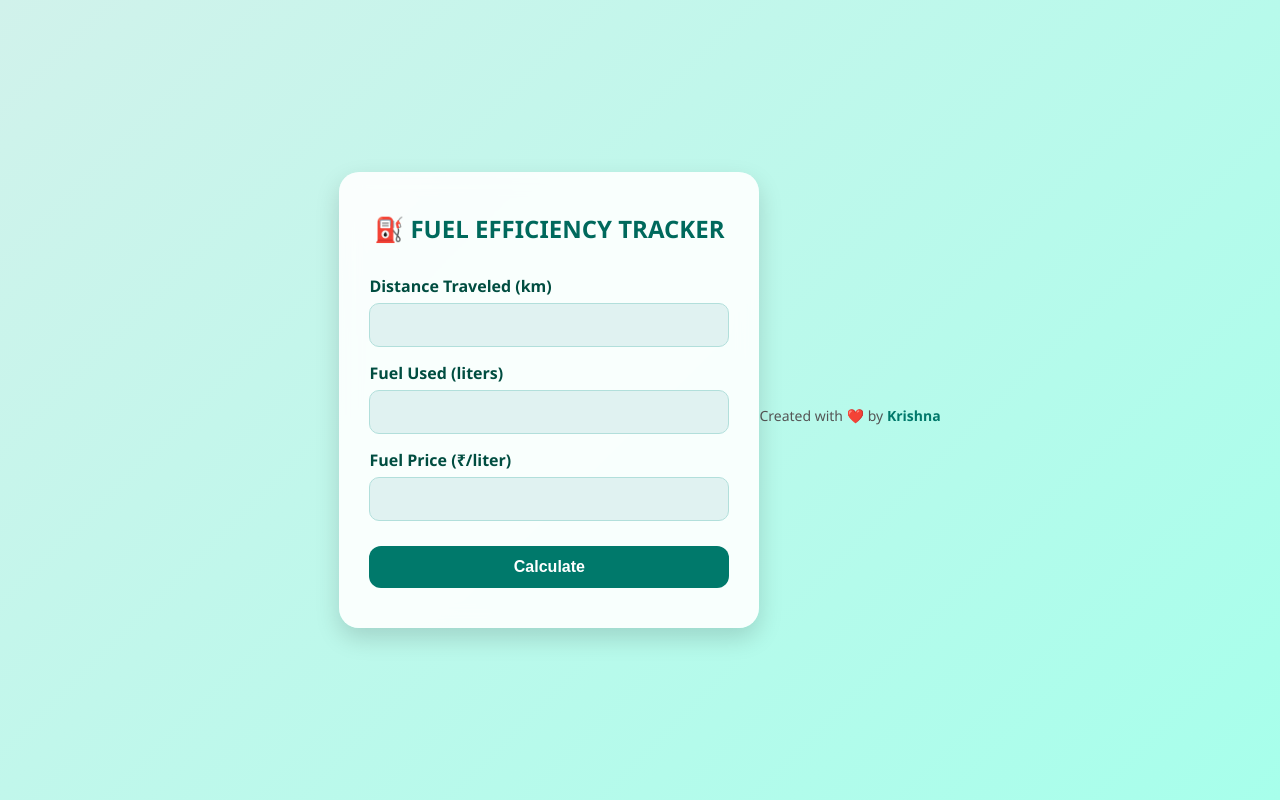
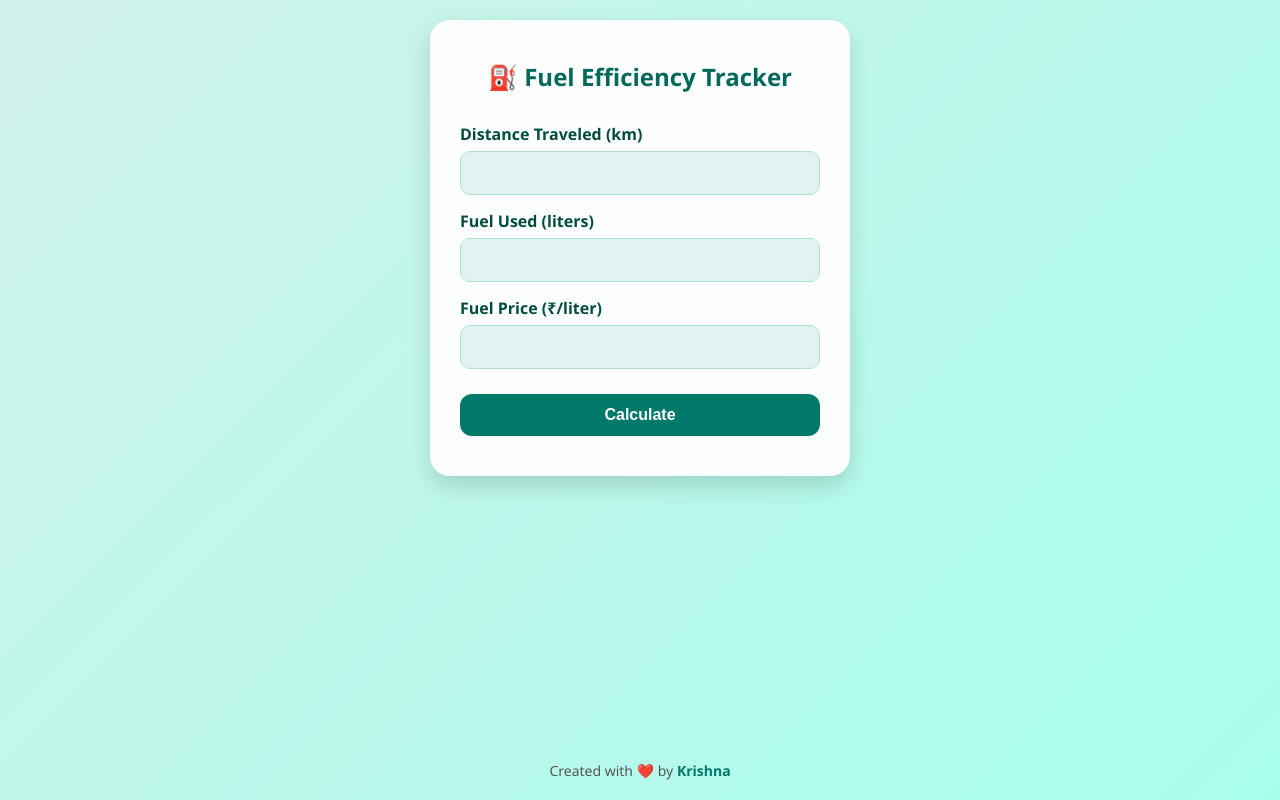
Before and after one commit to KrishnaaSonar/Fuel-Efficiency-Tracker, a Flask app: page / in a window 1280 px wide. Run offline with Flask 3, Linux system fonts and the light colour scheme.

Commit message:
Few Modifications

```diff
--- a/static/style.css
+++ b/static/style.css
@@ -5,19 +5,24 @@
     padding: 0;
 }
 
-body {
+html, body {
+    height: 100%;
     font-family: 'Segoe UI', Tahoma, Geneva, Verdana, sans-serif;
     background: linear-gradient(135deg, #d1f2eb, #a7ffeb);
+}
+
+.page-container {
     min-height: 100vh;
     display: flex;
-    justify-content: center;
+    flex-direction: column;
+    justify-content: space-between;
     align-items: center;
     padding: 20px;
 }
 
 /* Card Container */
 .card {
-    background: rgba(255, 255, 255, 0.9);
+    background: rgba(255, 255, 255, 0.95);
     backdrop-filter: blur(10px);
     border-radius: 20px;
     box-shadow: 0 10px 25px rgba(0, 0, 0, 0.15);
@@ -72,7 +77,7 @@ button {
     font-weight: 600;
     border-radius: 12px;
     cursor: pointer;
-    transition: background-color 0.3s ease;
+    transition: all 0.2s ease;
 }
 
 button:hover {
@@ -83,7 +88,6 @@ button:active {
     transform: scale(0.97);
     box-shadow: 0 4px 10px rgba(0, 0, 0, 0.2) inset;
 }
-
 
 /* Result List */
 ul.results {
@@ -114,12 +118,7 @@ ul.results {
     color: #004d40;
 }
 
-/* Animation */
-@keyframes fadeIn {
-    from { opacity: 0; transform: translateY(30px); }
-    to   { opacity: 1; transform: translateY(0); }
-}
-
+/* Footer */
 .footer {
     text-align: center;
     margin-top: 30px;
@@ -133,3 +132,9 @@ ul.results {
     color: #00796b;
     font-weight: 600;
 }
+
+/* Animation */
+@keyframes fadeIn {
+    from { opacity: 0; transform: translateY(30px); }
+    to   { opacity: 1; transform: translateY(0); }
+}
--- a/templates/index.html
+++ b/templates/index.html
@@ -6,8 +6,9 @@
     <link rel="stylesheet" href="{{ url_for('static', filename='style.css') }}">
 </head>
 <body>
+    <div class="page-container">
         <div class="card">
-        <h1>⛽ FUEL EFFICIENCY TRACKER</h1>
+            <h1>⛽ Fuel Efficiency Tracker</h1>
             <form action="/result" method="POST">
                 <label>Distance Traveled (km)</label>
                 <input type="number" name="distance" step="0.1" required>
@@ -25,6 +26,6 @@
         <footer class="footer">
             Created with ❤️ by <span>Krishna</span>
         </footer>
-
+    </div>
 </body>
 </html>
--- a/templates/result.html
+++ b/templates/result.html
@@ -6,12 +6,13 @@
     <link rel="stylesheet" href="{{ url_for('static', filename='style.css') }}">
 </head>
 <body>
+    <div class="page-container">
         <div class="card">
             <h1>📊 Your Fuel Report</h1>
             <ul class="results">
                 <li><strong>Fuel Efficiency:</strong> {{ efficiency }} km/l</li>
                 <li><strong>Fuel Consumption:</strong> {{ consumption }} L/100km</li>
-            <li><strong>Cost per km:</strong> ₹{{ cost_per_km }}</li>
+                <li><strong>Cost per km:</strong> ₹{{ '%.2f' % cost_per_km }}</li>
             </ul>
             <a href="/" class="back-link">← Calculate Again</a>
         </div>
@@ -19,6 +20,6 @@
         <footer class="footer">
             Created with ❤️ by <span>Krishna</span>
         </footer>
-
+    </div>
 </body>
 </html>
```
Lines whose indentation alone changed are shown as unchanged.
